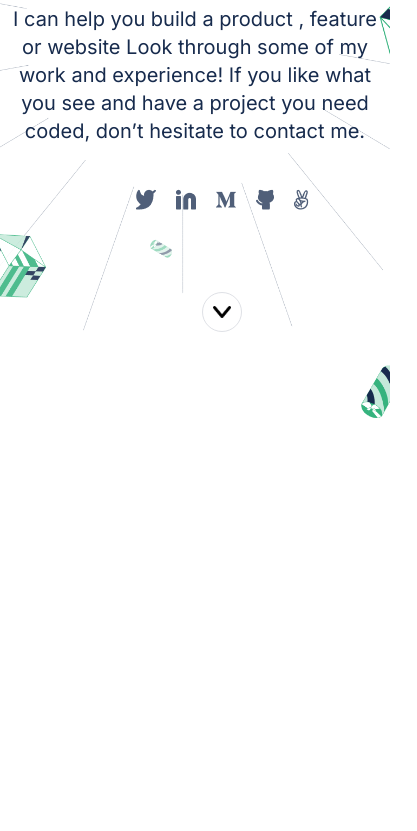
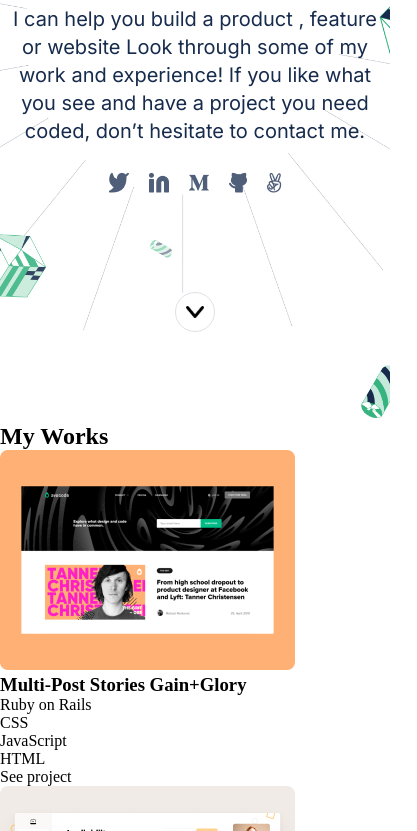
Before and after one commit to Spidey-Acer/Peter-K-Portfolio, a website: page index.html in a window 390 px wide. Shown: the part 377-1208 px from the top of the page, 417 px wide, since content can reach past the window. Before the commit the page ends 844 px from the top, so only its background shows below. Drawn offline with Linux system fonts and the light colour scheme.

Commit message:
Add works-HTML skeleton and populated elements

```diff
--- a/index.html
+++ b/index.html
@@ -21,7 +21,7 @@
             </div>
         </nav>
     </header>
-    <main>
+    <main id="main-content">
         <section class="home">
           <h1 class="hello">
             Hey there. I’m Alex. <br> <span>I’m a software developer</span>
@@ -32,19 +32,114 @@
               see and have a project you need coded,
               don’t hesitate to contact me.</p>
           </div>
-          <div class="home-icons">
-            <img src="./assets/twitter.png" alt="">
-            <img src="./assets/Linkedin icon.png" alt="">
-            <img src="./assets/medium.png" alt="">
-            <img src="./assets/github.png" alt="">
-            <img src="./assets/angellist.png" alt="">
-          </div>
+          <ul class="home-icons">
+            <li class="icons"><a href="">
+              <img src="./assets/twitter.png" alt="">
+            </a></li>
+            <li class="icons"><a href="">
+              <img src="./assets/Linkedin icon.png" alt="">
+            </a></li>
+            <li class="icons"><a href="">
+              <img src="./assets/medium.png" alt="">
+            </a></li>
+            <li class="icons"><a href="">
+              <img src="./assets/github.png" alt="">
+            </a></li>
+            <li class="icons"><a href="">
+              <img src="./assets/angellist.png" alt="">
+            </a></li>
+          </ul>>
           <div class="action-button">
             <div class="arrow-down">
               <img src="./assets/ArrowDown.png" alt="">
             </div>
           </div>
         </section>
+
+        <section class="works">
+          <h1 class="works-heading">My Works</h1>
+          <ul class="works-container">
+            <li class="works-samples">
+              <div class="screenshot">
+                <img src="./assets/Snapshoot Portfolio.png" alt="">
+              </div>
+              <h3 class="work-title">Multi-Post Stories Gain+Glory</h3>
+              <ul class="languages-container">
+                <li class="languages">Ruby on Rails</li>
+                <li class="languages">CSS</li>
+                <li class="languages">JavaScript</li>
+                <li class="languages">HTML</li>
+              </ul>
+              <div class="see-project">See project</div>
+            </li>
+            <li class="works-samples">
+              <div class="screenshot">
+                <img src="./assets/Snapshoot Portfolio 2.png" alt="">
+              </div>
+              <h3 class="work-title">Multi-Post Stories Gain+Glory</h3>
+              <ul class="languages-container">
+                <li class="languages">Ruby on Rails</li>
+                <li class="languages">CSS</li>
+                <li class="languages">JavaScript</li>
+                <li class="languages">HTML</li>
+              </ul>
+              <div class="see-project">See project</div>
+            </li>
+            <li class="works-samples">
+              <div class="screenshot">
+                <img src="./assets/Snapshoot Portfolio 3.png" alt="">
+              </div>
+              <h3 class="work-title">Multi-Post Stories Gain+Glory</h3>
+              <ul class="languages-container">
+                <li class="languages">Ruby on Rails</li>
+                <li class="languages">CSS</li>
+                <li class="languages">JavaScript</li>
+                <li class="languages">HTML</li>
+              </ul>
+              <div class="see-project">See project</div>
+            </li>
+            <li class="works-samples">
+              <div class="screenshot">
+                <img src="./assets/Snapshoot Portfolio 6.png" alt="">
+              </div>
+              <h3 class="work-title">Multi-Post Stories Gain+Glory</h3>
+              <ul class="languages-container">
+                <li class="languages">Ruby on Rails</li>
+                <li class="languages">CSS</li>
+                <li class="languages">JavaScript</li>
+                <li class="languages">HTML</li>
+              </ul>
+              <div class="see-project">See project</div>
+            </li>
+            <li class="works-samples">
+              <div class="screenshot">
+                <img src="./assets/Snapshoot Portfolio 4.png" alt="">
+              </div>
+              <h3 class="work-title">Multi-Post Stories Gain+Glory</h3>
+              <ul class="languages-container">
+                <li class="languages">Ruby on Rails</li>
+                <li class="languages">CSS</li>
+                <li class="languages">JavaScript</li>
+                <li class="languages">HTML</li>
+              </ul>
+              <div class="see-project">See project</div>
+            </li>
+            <li class="works-samples">
+              <div class="screenshot">
+                <img src="./assets/Snapshoot Portfolio 5.png" alt="">
+              </div>
+              <h3 class="work-title">Multi-Post Stories Gain+Glory</h3>
+              <ul class="languages-container">
+                <li class="languages">Ruby on Rails</li>
+                <li class="languages">CSS</li>
+                <li class="languages">JavaScript</li>
+                <li class="languages">HTML</li>
+              </ul>
+              <div class="see-project">See project</div>
+            </li>
+          </ul>
+
+        </section>
     </main>
 </body>
 </html>
--- a/styles.css
+++ b/styles.css
@@ -108,32 +108,26 @@
     color: #172b4d;
   }
 
-  .home-icons {
+  .home .home-icons {
     position: absolute;
     width: 100%;
     height: 19.62px;
-    left: 105px;
-    top: 568.89px;
-  }
-
-  .home .home-icons {
-    position: absolute;
-    width: 100%;
-    height: 48px;
     top: 582px;
-    left: 27px;
+    padding-left: 50px;
+    padding-right: 50px;
     display: flex;
     justify-content: center;
     align-items: center;
     gap: 20px;
     margin-top: -30px;
+    list-style: none;
   }
 
   .home .home-icon img {
-    width: 25px;
-    height: 25px;
+    width: 30px;
+    height: 30px;
     align-items: center;
-    object-fit: contain;
+    object-fit: cover;
   }
 
   .home .action-button {
@@ -141,7 +135,8 @@
     width: 100%;
     height: 48px;
     top: 665px;
-    left: 27px;
+    padding-left: 13px;
+    padding-right: 13px;
     display: flex;
   }
 
```
Also changed, not shown: assets/Snapshoot Portfolio 2.png (added), assets/Snapshoot Portfolio 3.png (added), assets/Snapshoot Portfolio 4.png (added), assets/Snapshoot Portfolio 5.png (added), assets/Snapshoot Portfolio 6.png (added), assets/Snapshoot Portfolio.png (added).
